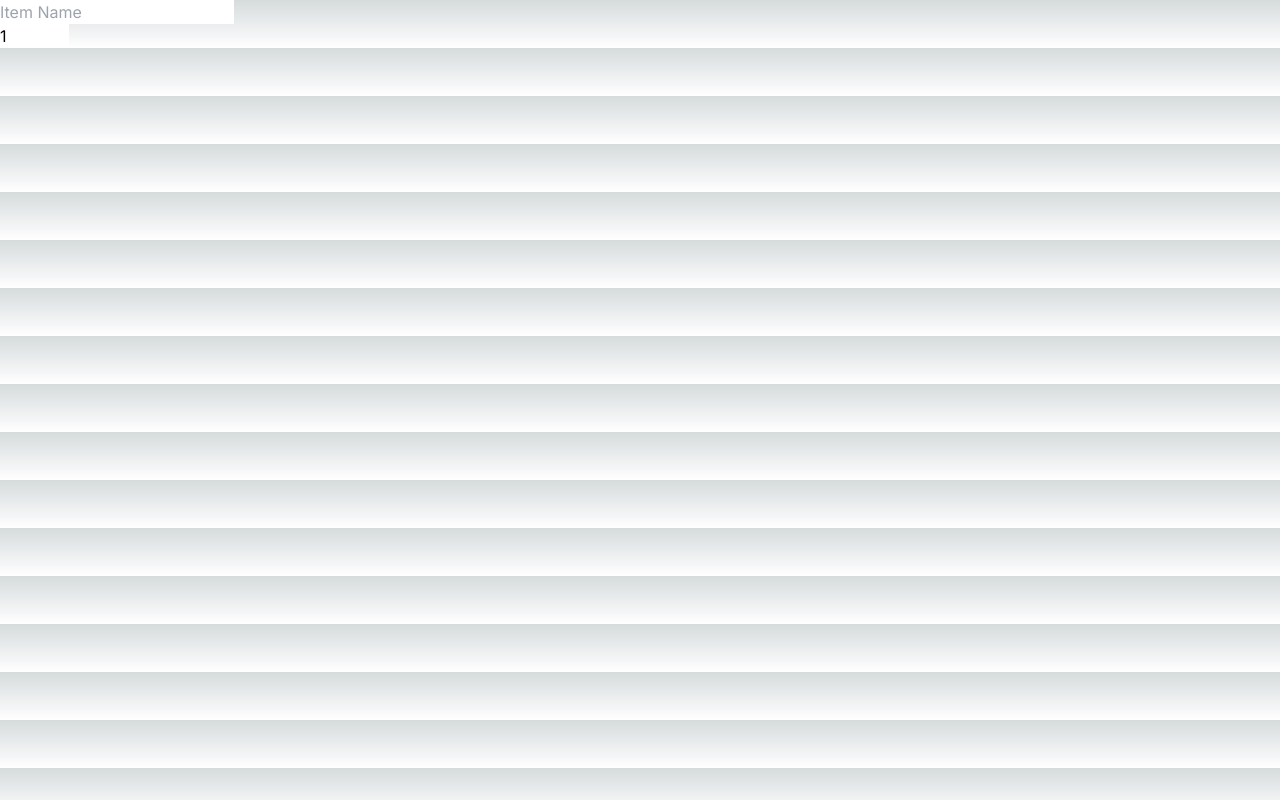
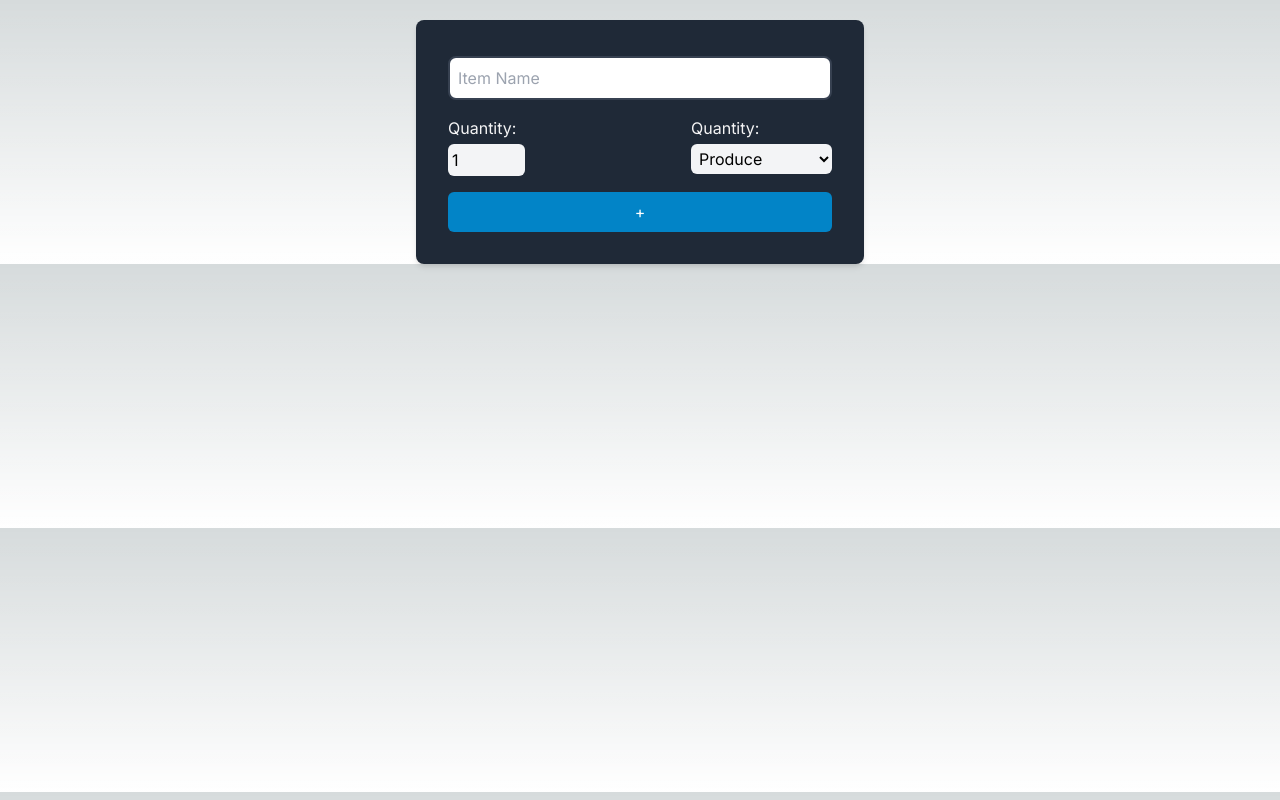
Before and after one commit to HarryLee87/cprg306-assignments, a Next.js app: page /week4 in a window 1280 px wide. Built offline with nearby package versions, Linux system fonts and the light colour scheme.

Commit message:
Update Assignment4
Created submission Handlers and Styles

```diff
--- a/app/week4/new-item.js
+++ b/app/week4/new-item.js
@@ -3,33 +3,90 @@
 import { useState } from "react";
 
 export default function NewItem() {
+  const [name, setName] = useState("");
+  const [quantity, setQuantity] = useState(1);
+  const [category, setCategory] = useState("produce");
 
-    const[name, setName] = useState("");
-    const[quantity, setQuantity] = useState(1);
-    const[category, setCategory] = useState("produce");
+  const handleSubmit = (event) => {
+    event.preventDefault();
+
+    alert(`Added item: ${name}, quantity: ${quantity}, category: ${category}`);
+
+    setName("");
+    setQuantity(1);
+    setCategory("produce");
+  };
+
+  const nameChangeHandler = (event) => {
+    setName(event.target.value);
+  };
 
   const qtyChangeHandler = (event) => {
     setQuantity(event.target.value);
+  };
 
-    }
+  const categoryChangeHandler = (event) => {
+    setCategory(event.target.value);
+  };
 
-    return(
-        <main>
-            <div>
-                <input className="text-black" placeholder="Item Name"
+  return (
+    <main className="flex justify-center mt-5">
+      <div className="w-full max-w-md bg-gray-800 p-8 rounded-lg shadow-md">
+        <form onSubmit={handleSubmit}>
+          <div className="mb-1">
+            <input
+              className="text-black w-full mt-1 border-2 border-gray-700 p-2 rounded-lg"
+              placeholder="Item Name"
               type="text"
-                    required value={name}
-                    onChange={setName}></input>
+              required
+              value={name}
+              onChange={nameChangeHandler}
+            ></input>
           </div>
-            <div>
-                <input className="text-black"
+          <div className="flex justify-between">
+            <label className="mt-3">
+              <span className="text-zinc-100">Quantity:</span>
+              <input
+                className="text-black mt-1 p-1 block w-full rounded-md bg-gray-100 focus:bg-white"
                 type="number"
                 value={quantity}
                 onChange={qtyChangeHandler}
                 required
                 min={1}
-                    max={99}>
-                </input>
+                max={99}
+              ></input>
+            </label>
+            <label className="mt-3">
+              <span className="text-zinc-100">Quantity:</span>
+              <select
+                className="text-black mt-1 p-1 block w-full rounded-md bg-gray-100 focus:bg-white"
+                value={category}
+                onChange={categoryChangeHandler}
+              >
+                <option disabled selected>
+                  Category
+                </option>
+                <option value="produce">Produce</option>
+                <option value="dairy">Dairy</option>
+                <option value="bakery">Bakery</option>
+                <option value="meat">Meat</option>
+                <option value="frozen foods">Frozen Foods</option>
+                <option value="canned goods">Canned Goods</option>
+                <option value="dry goods">Dry Goods</option>
+                <option value="beverages">Beverages</option>
+                <option value="snacks">Snacks</option>
+                <option value="household">Household</option>
+                <option value="other">Other</option>
+              </select>
+            </label>
+          </div>
+          <button
+            type="submit"
+            className="w-full py-2 px-4 mt-4 bg-sky-600 hover:bg-sky-500 rounded-md text-white"
+          >
+            +
+          </button>
+        </form>
       </div>
     </main>
   );
```
Lines whose indentation alone changed are shown as unchanged.
